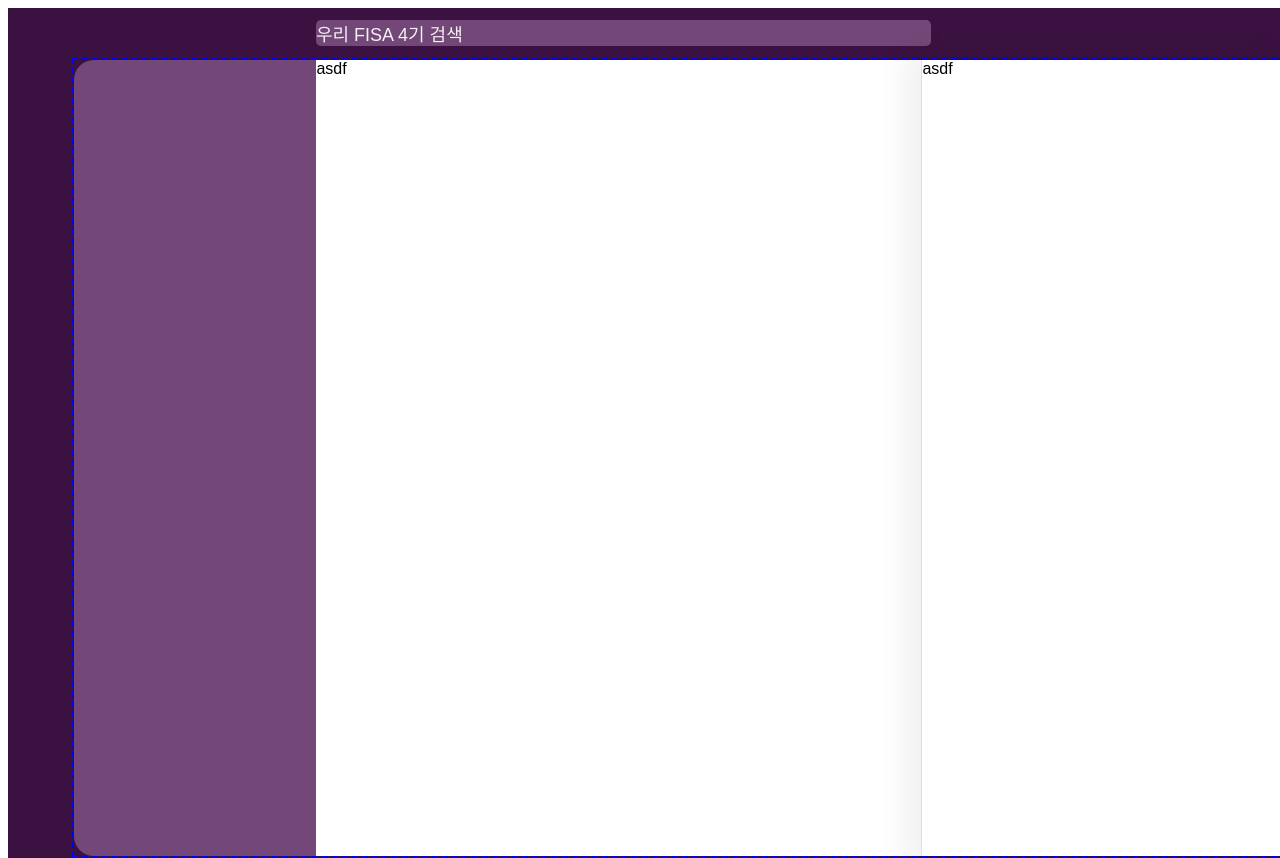
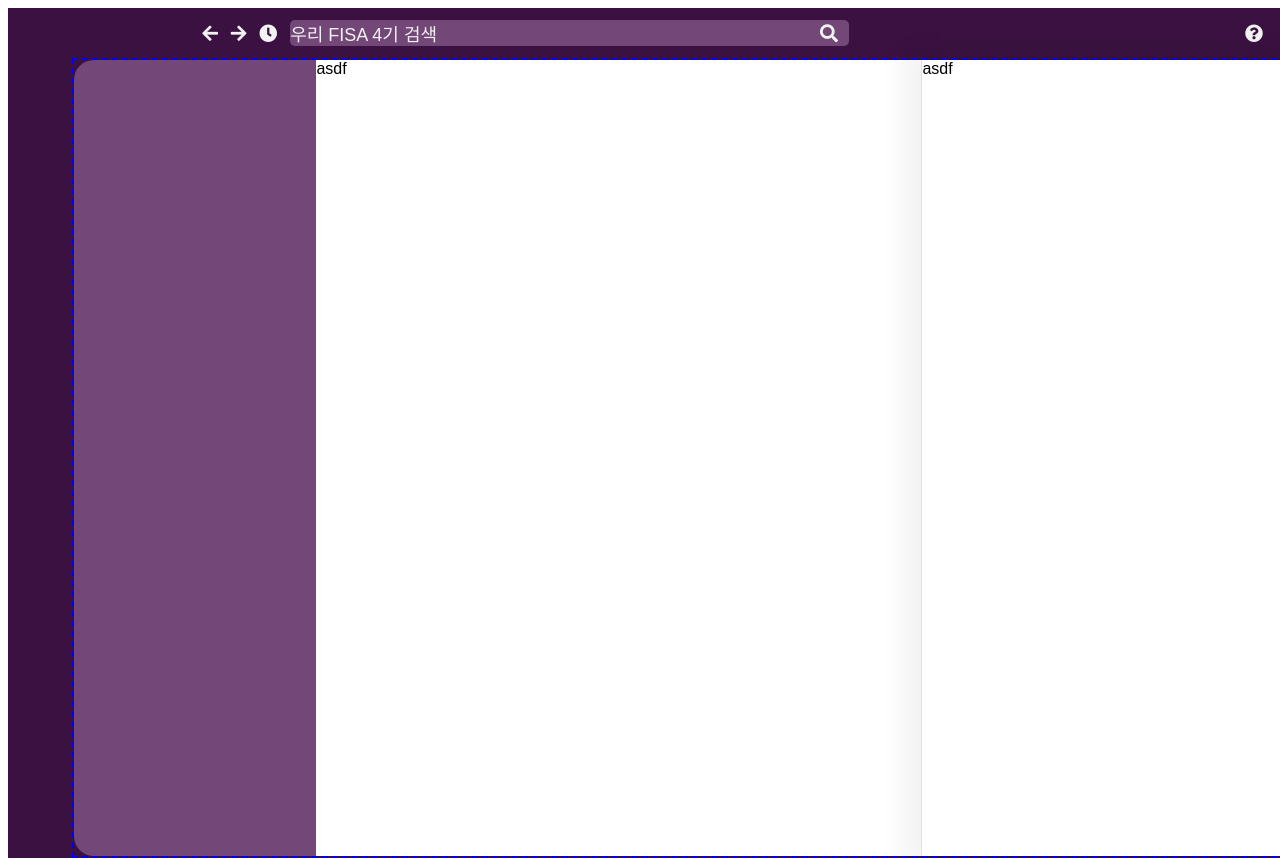
Before and after one commit to woorifisa-service-dev-4th/frontend-1st-slack, a plain HTML site: page src/main-page.html in a window 1280 px wide. Drawn offline with Linux system fonts and the light colour scheme.

Commit message:
Design: 헤더 디자인 완성
헤더 상에 아이콘 및 검색 창 디자인 추가

Related to: none

```diff
--- a/src/main-page-style.css
+++ b/src/main-page-style.css
@@ -13,7 +13,7 @@ header{
     display: flex;
     flex-direction: row;
     align-items: center;
-    justify-content: space-between;
+    justify-content: left;
     padding: 0px 25px;
     font-size: 18px;
     font-weight: 400;
@@ -29,13 +29,24 @@ section {
     display:flex;
     justify-content: center;
 }
+.left-of-search-box{
+    width: 23%;
+    display: flex;
+    justify-content: right;
+}
+
 .search-box{
-    margin-left: 23%;
     border-radius: 5px;
     width: 50%;
     background-color:rgba(115, 71, 119, 1);
     display: flex;
+    justify-content: space-between;
     align-items: center;
+}
+.right-of-search-box{
+    width: 37%;
+    display: flex;
+    justify-content: right;
 }
 .tool-bar{
     /* border:2px dashed blue;  */
--- a/src/main-page.html
+++ b/src/main-page.html
@@ -6,14 +6,24 @@
     <meta name="viewport" content="width=device-width, initial-scale=1, shrink-to-fit=no">
     <title>Slack</title>
     <link rel ="stylesheet" href="main-page-style.css">
+    <link rel="icon" type="image/x-icon" href="favicon.ico">
+    <link rel="stylesheet" href="https://cdnjs.cloudflare.com/ajax/libs/font-awesome/5.8.2/css/all.min.css" />
 </head>
 <body>
     <header>
         <!-- 승한 -->
+        <div class ="left-of-search-box">
+            <i class="fas fa-arrow-left" style="margin-right: 5%;"></i>
+            <i class="fas fa-arrow-right" style="margin-right: 5%;"></i>
+            <i class="fas fa-clock" style="margin-right: 5%;"></i>
+        </div>
         <div class = "search-box">
             <span>우리 FISA 4기 검색</span>
+            <i class="fas fa-search" style="margin-right: 2%;"></i> <!-- 검색 -->
         </div>
-
+        <div class="right-of-search-box">
+            <i class="fas fa-question-circle"></i>
+        </div>
     </header>
     <section>
         <div class = "tool-bar">
@@ -24,11 +34,9 @@
 
             </div>
             <div class = "middle-tab">
-                <!-- 승한 -->
                 asdf
             </div>
             <div class = "right-tab">
-                <!-- 승한 -->
                 asdf
             </div>
         </div>
```
